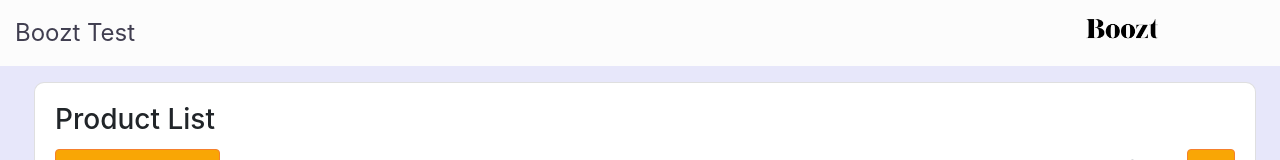
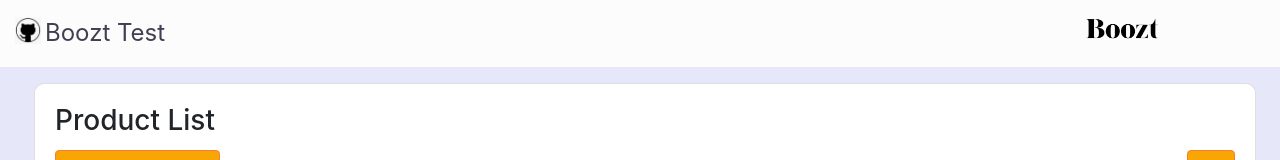
Before and after one commit to sadaffara/boozt-test, a React (Create React App) app: page / in a window 1280 px wide. Shown: the top 160 px of the page. Built offline with nearby package versions, Linux system fonts and the light colour scheme.

Commit message:
add github logo

```diff
--- a/src/components/common/TopNav.js
+++ b/src/components/common/TopNav.js
@@ -1,7 +1,7 @@
 import BooztLogo from "assets/images/BooztLogo.png";
 import { Row } from "reactstrap";
 import { Colxx } from "./Colxx";
-
+import GitHubLogo from "assets/images/GitHubLogo.png";
 const TopNav = () => {
   return (
     <div className=" topnav">
@@ -13,7 +13,13 @@ const TopNav = () => {
             }}
             className="top-title cursor--pointer"
           >
-            Boozt Test
+            <img
+              className="mr-1 cursor--pointer mb-2"
+              src={GitHubLogo}
+              alt="GitHub"
+              width={"26px"}
+            />
+            <span>Boozt Test</span>
           </span>
         </Colxx>
         <Colxx lg={2} md={2} sm={4} xs={4} xxs={6}>
```
Also changed, not shown: src/assets/images/GitHubLogo.png (added).
